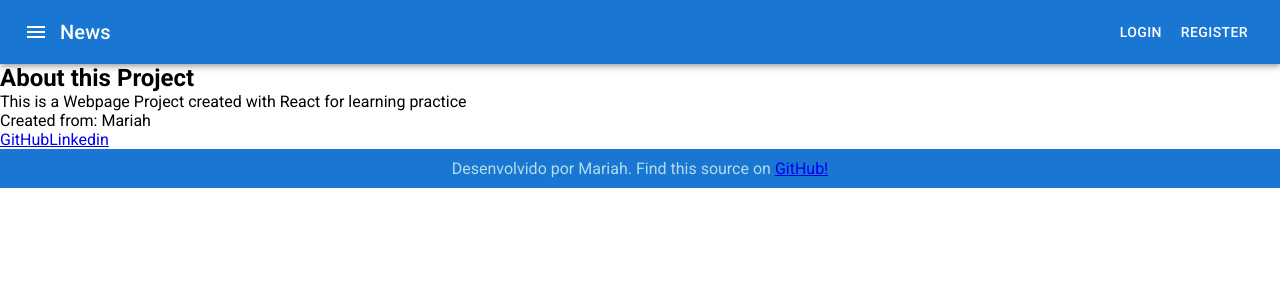
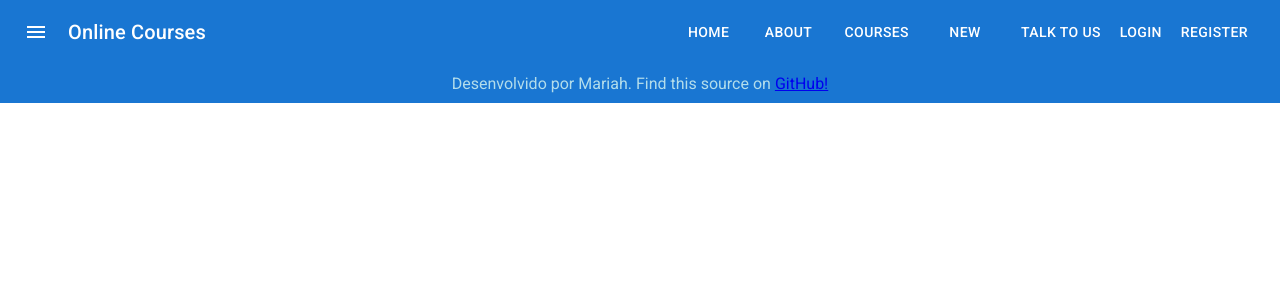
Before and after one commit to Mah30/react-project-frontend, a React (Vite) app: page /aboutpage in a window 1280 px wide. Shown: the top 300 px of the page. Built offline with nearby package versions, Linux system fonts and the light colour scheme.

Commit message:
actualization navbar and coursepage

```diff
--- a/package.json
+++ b/package.json
@@ -14,7 +14,8 @@
     "@emotion/styled": "^11.14.0",
     "@fontsource/roboto": "^5.1.0",
     "@mui/icons-material": "^6.2.1",
-    "@mui/material": "^6.2.1",
+    "@mui/material": "^6.3.0",
+    "@mui/system": "^6.3.0",
     "react": "^18.3.1",
     "react-dom": "^18.3.1",
     "react-icons": "^5.4.0",
--- a/src/App.jsx
+++ b/src/App.jsx
@@ -8,6 +8,7 @@ import Footer from './components/Footer/Footer';
 import HomePage from './pages/HomePage/HomePage';
 import NotFoundPage from './pages/NotFoundPage';
 import AboutPage from './pages/AboutPage/AboutPage';
+/* import CoursePage from './pages/CoursePage/CoursePage'; */
 
 import '@fontsource/roboto/300.css';
 import '@fontsource/roboto/400.css';
@@ -29,10 +30,11 @@ function App() {
       <main className={"styles.main"}>
         <Routes>
           <Route path='/' element = {<HomePage/>} />
-          {/* <Route path='/homepage' element = {<HomePage/>} /> */}
+        {/*   <Route path='/course-page' element = {<CoursePage/>} /> */}
+
         {/* <Route path="*" element={<NotFoundPage />} /> */} {/* Fazer aparecer depois, já está "pronta" */}
 
-          <Route path = '/aboutpage' element = {<AboutPage/>} />
+          <Route path = '/about-page' element = {<AboutPage/>} />
 
         </Routes>
       </main>
--- a/src/components/Navbar/Navbar.jsx
+++ b/src/components/Navbar/Navbar.jsx
@@ -14,6 +14,7 @@ import Button from '@mui/material/Button';
 import IconButton from '@mui/material/IconButton';
 import MenuIcon from '@mui/icons-material/Menu';
 import Sidebar from '../Sidebar/Sidebar';
+import { Link } from 'react-router-dom';
 /* import Sidebar from './components/Sidebar/Sidebar'; */
 
 function Navbar() {
@@ -42,19 +43,37 @@ function Navbar() {
             edge="start"
             color="inherit"
             aria-label="menu"
-            /* sx={{ mr: 1 }} */
+            sx={{ mr: 1 }}
             onClick={toggleDrawer('left', true)}
           >
             <MenuIcon />
             </IconButton>
+
           <Typography variant="h6" component="div" sx={{ flexGrow: 1 }}> {/* Permite que o Typography ocupe o espaço restante, empurrando outros elementos para as extremidades.  */}
-
-            News
-
+            Online Courses
           </Typography>
 
-          <Button color="inherit">Login</Button>
-          <Button color="inherit">Register</Button>
+          <Box sx={{ display: 'flex', gap: 2 }}>
+          <Button color="inherit" component={Link} to="/home">
+            Home
+          </Button>
+          <Button color="inherit" component={Link} to="/about">
+            About
+          </Button>
+          <Button color="inherit" component={Link} to="/course-page">
+            Courses
+          </Button>
+          <Button color="inherit" component={Link} to="/new-courses">
+            New
+          </Button>
+          <Button color="inherit" component={Link} to="/talk-to-us">
+            Talk to us
+          </Button>
+          </Box>
+
+
+          <Button color="inherit" component = {Link} to = "/">Login</Button>
+          <Button color="inherit" component = {Link} to = "/">Register</Button>
 
         </Toolbar>
       </AppBar>
```
Also changed, not shown: src/pages/CoursePage/CoursePage.jsx (+24 -0 lines), 1 other file (tests, documents, lock files or other folders).
